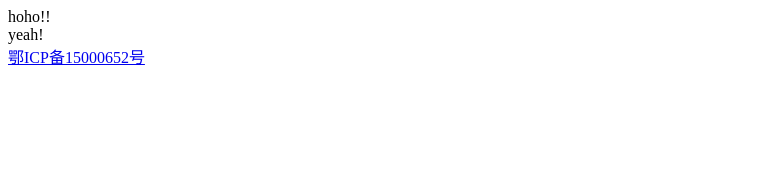
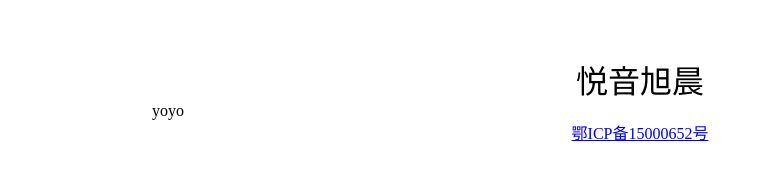
Before and after one commit to carwestsam/myblog, a plain HTML site: page index.html in a window 1280 px wide. Shown: the whole page, without its empty margins (0-763 px from the left). Drawn offline with Linux system fonts and the light colour scheme.

Commit message:
update page

```diff
--- a/index.html
+++ b/index.html
@@ -3,12 +3,13 @@
 
 <head>
     <meta http-equiv="content-type" content="text/html; charset=utf-8">
-    <title>My blog</title>
+    <title>悦音旭晨</title>
+    <link rel="stylesheet" type="text/css" href="sass/index.css" />
 </head>
 
 <body>
-    <header>hoho!!</header>
-    <content>yeah!</content>
+    <header>悦音旭晨</header>
+    <content>yoyo</content>
     <footer>
         <a href="http://www.miitbeian.gov.cn/">鄂ICP备15000652号</a>
     </footer>
--- /dev/null
+++ b/sass/index.scss
@@ -0,0 +1,21 @@
+$font-size: 16px;
+$padding-size: 6*$font-size;
+body {
+    padding: 0.5 * $padding-size;
+}
+
+header {
+    font-size: 2*$font-size;
+    text-align: center;
+}
+
+content {
+    font-size: $font-size;
+    padding-left: $padding-size;
+    padding-right: $padding-size;
+}
+
+footer {
+    font-size: 16px;
+    text-align: center;
+}
```
Also changed, not shown: sass/index.css (added), sass/index.sass (deleted), 2 other files.
